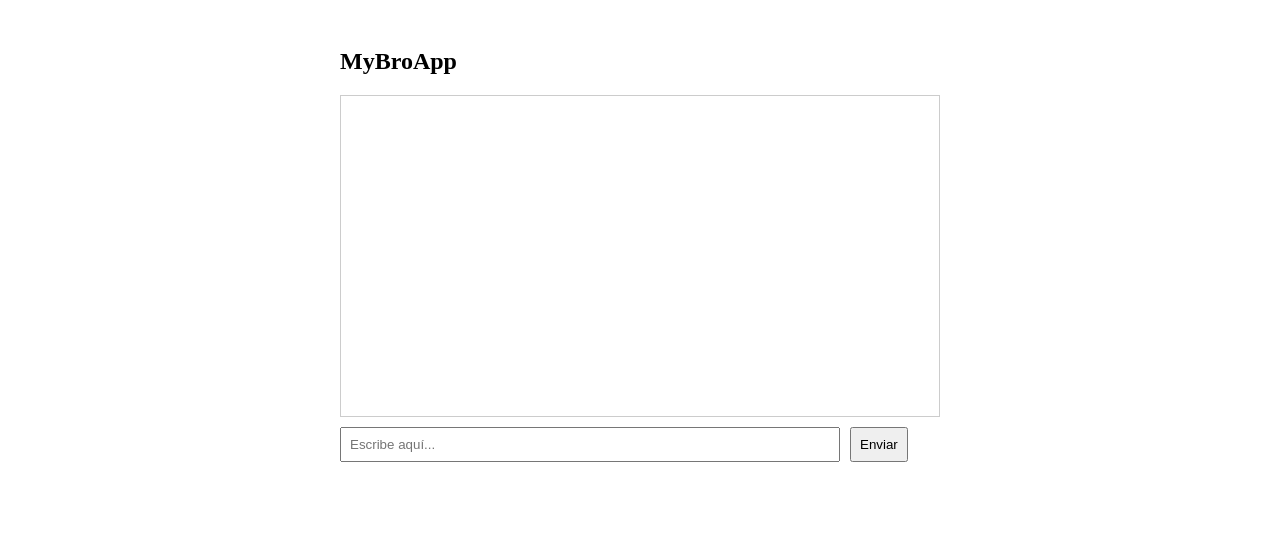
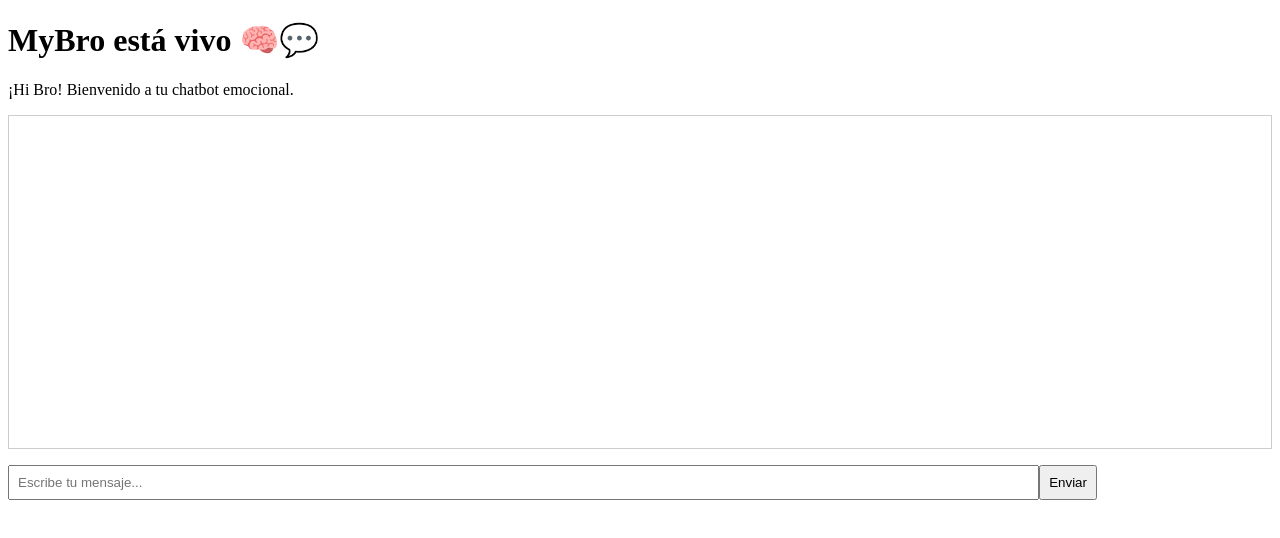
Before and after one commit to Mybroapp/mybro, a Next.js app: page / in a window 1280 px wide. Shown: the top 538 px of the page. Built offline with nearby package versions, Linux system fonts and the light colour scheme.

Commit message:
Update page.tsx

```diff
--- a/app/page.tsx
+++ b/app/page.tsx
@@ -1,9 +1,11 @@
-import ChatWindow from '../components/ChatWindow';
+import ChatBox from './components/ChatBox';
 
 export default function Home() {
   return (
     <main>
-      <ChatWindow />
+      <h1>MyBro está vivo 🧠💬</h1>
+      <p>¡Hi Bro! Bienvenido a tu chatbot emocional.</p>
+      <ChatBox />
     </main>
   );
 }
```
